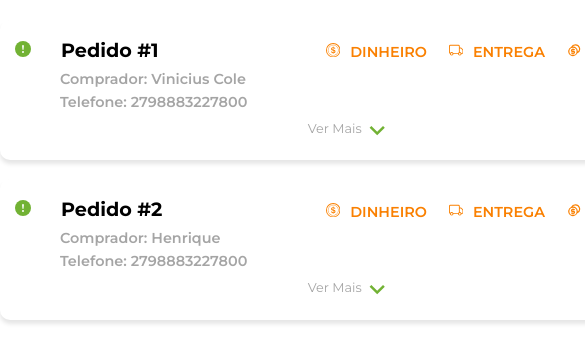
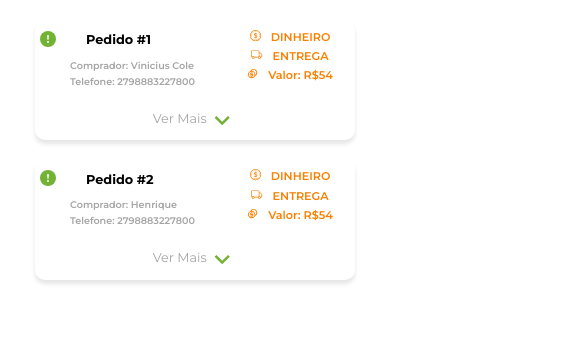
Before and after one commit to Prezotti/astral-frontend, a Next.js app: page /compras in a window 390 px wide. Shown: the top 362 px of the page, 585 px wide, since content can reach past the window. Built offline with nearby package versions, Linux system fonts and the light colour scheme.

Commit message:
TR-052 Incremento
Foi feita a responsividade do cardPedido

```diff
--- a/src/styles/components/CardPedido.module.css
+++ b/src/styles/components/CardPedido.module.css
@@ -101,3 +101,64 @@
     max-height: 1000px;
   }
 }
+
+
+@media (max-width: 720px) {
+  .cardPedido{
+    width: 600px;
+  }
+  .icones{
+    height: fit-content;
+    flex-direction: column;
+  }
+}
+
+@media (max-width: 610px) {
+  .cardPedido{
+    width: 500px;
+  }
+}
+
+@media (max-width: 510px) {
+  .cardPedido{
+    width: 450px;
+    padding: 5px;
+  }
+
+}
+
+@media (max-width: 460px) {
+  .cardPedido{
+    width: 400px;
+  }
+  .infoPedido {
+    grid-template-columns: 250px 140px;
+  }
+  .cardPedido h3{
+    font-size: 1em;
+  }
+  .icones{
+    font-size: 0.7em;
+  }
+  .icone{
+    font-size: 1em;
+  }
+  .dadosComprador p{
+    font-size: 0.8em;
+  }
+}
+
+@media (max-width: 400px) {
+  .cardPedido{
+    width: 320px;
+  }
+  .infoPedido {
+    grid-template-columns: 200px 100px;
+  }
+  .cardPedido h3{
+    font-size: 0.8em;
+  }
+  .dadosComprador p{
+    font-size: 0.6em;
+  }
+}
--- a/src/styles/components/TabelaCardPedido.module.css
+++ b/src/styles/components/TabelaCardPedido.module.css
@@ -31,3 +31,41 @@
     border: 1px solid #72B234;
     padding: 5px;
 }
+
+
+
+@media (max-width: 720px) {
+.tabela table{
+    width: 450px;
+}
+}
+
+@media (max-width: 610px) {
+    .tabela{
+        margin: 15px auto;
+    }
+    .tabela table{
+        width: 400px;
+    }
+}
+
+@media (max-width: 460px) {
+    .tabela{
+        margin: 10px auto;
+    }
+    .tabela table{
+        width: 350px;
+    }
+    .tabela table th{
+        font-size: 0.8em;
+    }
+    .tabela table td{
+        font-size: 0.7em;
+    }
+}
+
+@media (max-width: 400px) {
+    .tabela table{
+        width: 300px;
+    }
+}
```
